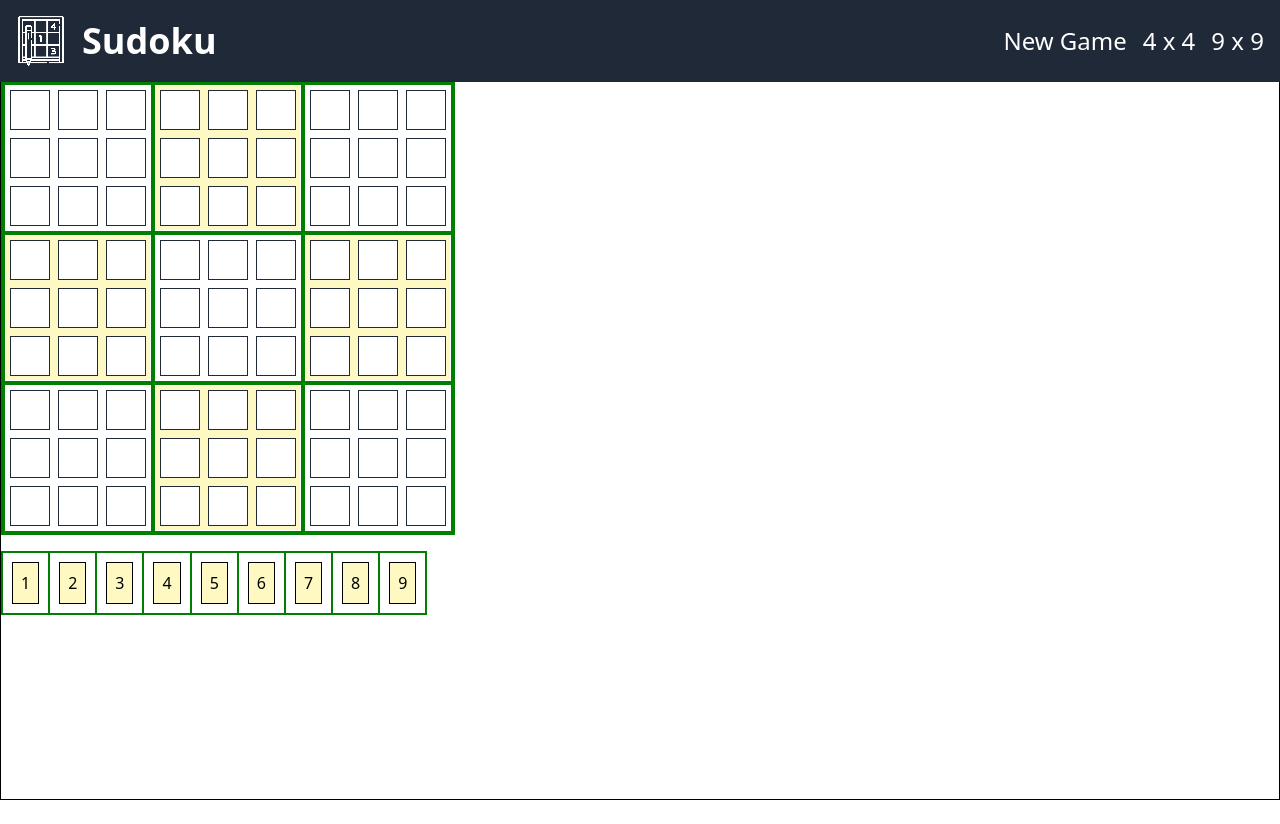
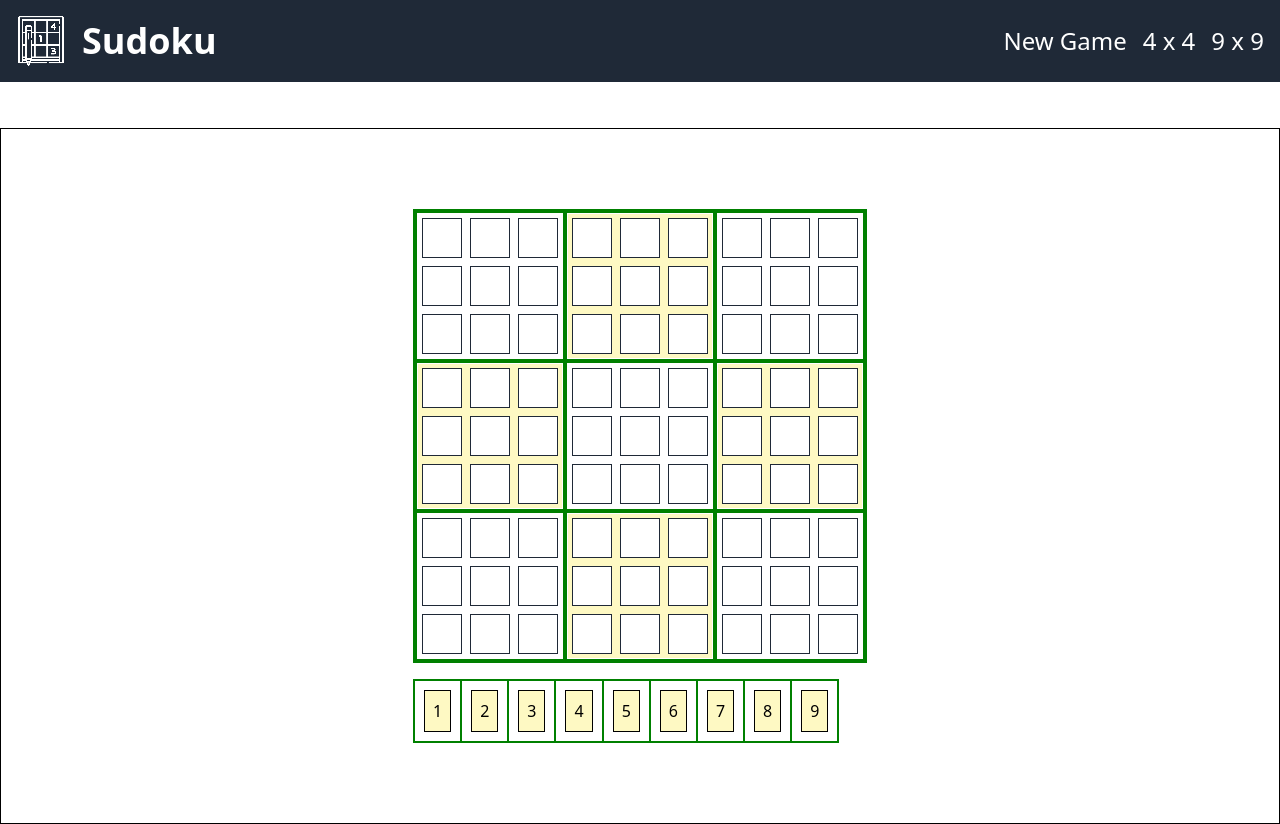
Before and after one commit to derekjtong/sudoku, a React (Vite) app in the folder frontend/: page / in a window 1280 px wide. Before the commit the page ends 800 px from the top, so only its background shows below. Built offline with nearby package versions, Linux system fonts and the light colour scheme.

Commit message:
Centered board

```diff
--- a/frontend/src/components/Content.jsx
+++ b/frontend/src/components/Content.jsx
@@ -2,10 +2,8 @@ import Board from "./Board";
 
 function Content() {
   return (
-    <div className="flex min-h-screen">
-      <div className="container mx-auto mt-20 border border-black">
-        <Board />
-      </div>
+    <div className="container mx-auto mt-32 flex justify-center border border-black p-20">
+      <Board />
     </div>
   );
 }
```
